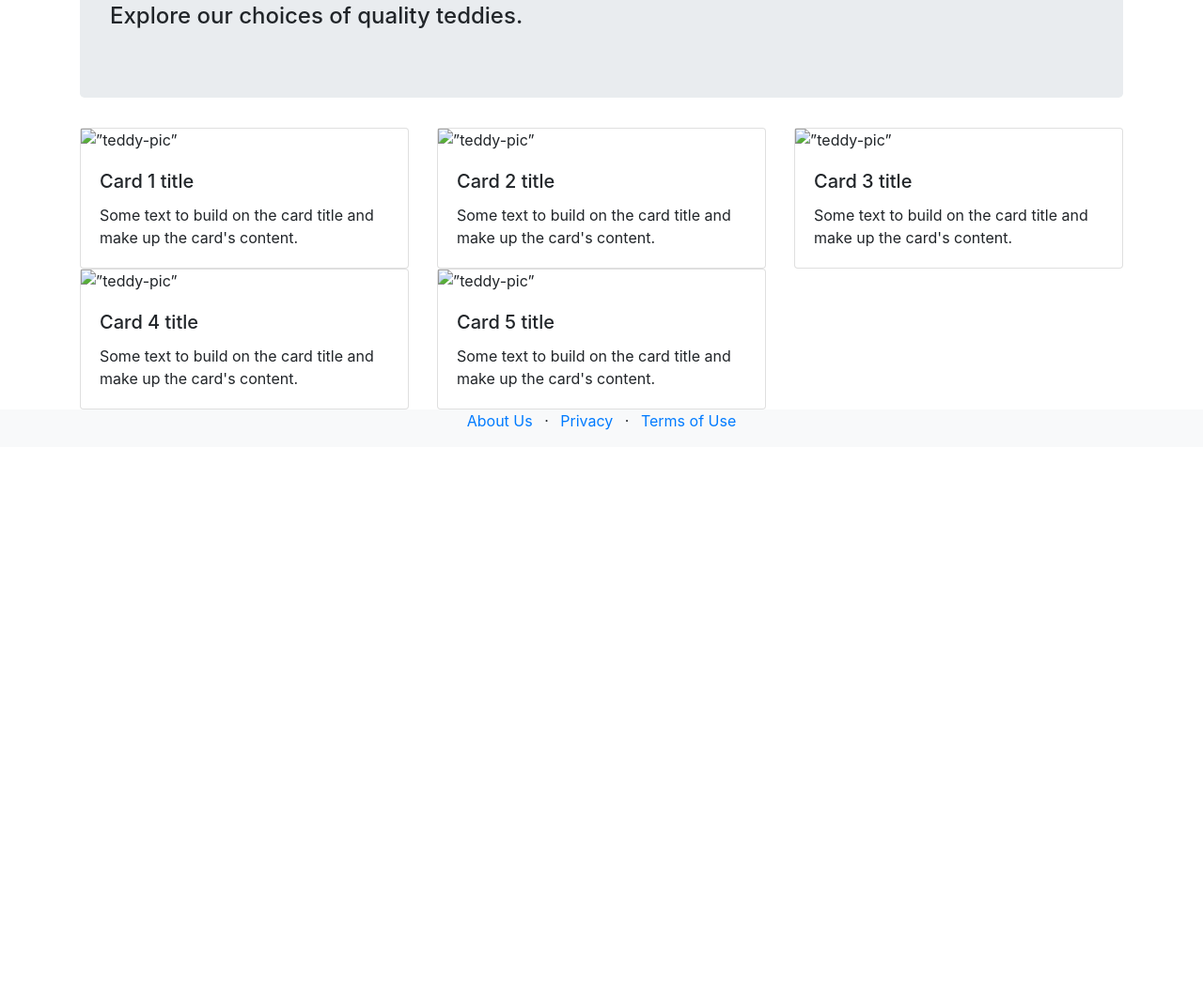
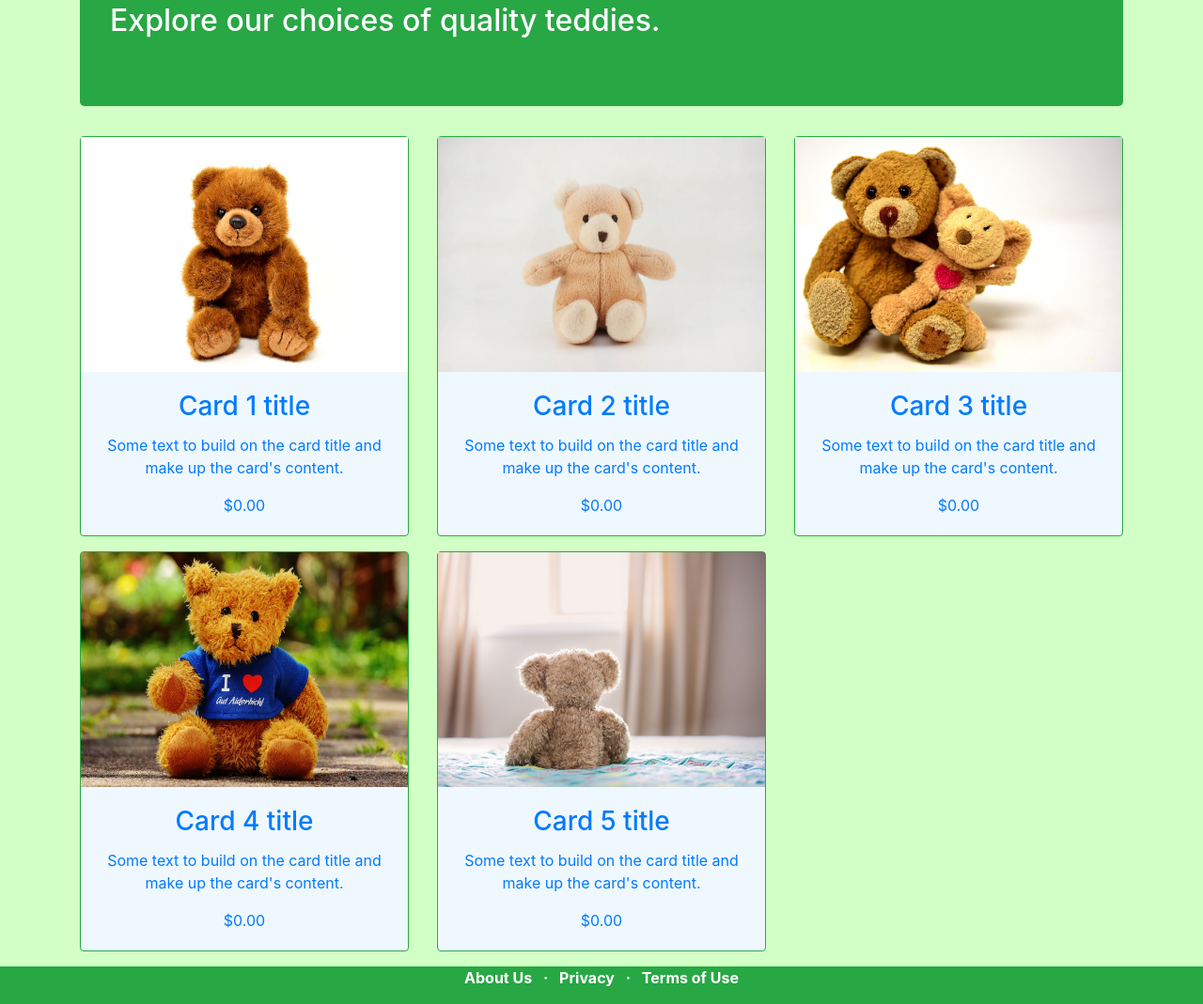
Before and after one commit to earjcr/OrinocoFlow, a website: page index.html in a window 1280 px wide. Shown: the part 225-1294 px from the top of the page at 94% size. Before the commit the page ends 800 px from the top, so only its background shows below. Drawn offline with nearby package versions, Linux system fonts and the light colour scheme.

Commit message:
Day Save 5/1/21
Good progress on index.html. Ready for creating item.html tomorrow.

```diff
--- /dev/null
+++ b/css/scripts.css
@@ -0,0 +1,3 @@
+.mintcream {
+    background-color: mintcream;
+}
--- a/index.html
+++ b/index.html
@@ -3,17 +3,17 @@
   <head>
     <!-- Required meta tags -->
     <meta charset="utf-8" />
-    <meta name="viewport" content="width=device-width, initial-scale=1, shrink-to-fit=no" />
+    <meta name="viewport" content="width=device-width, initial-scale=1, shrink-to-fit=no">
     <link rel="stylesheet" href="https://stackpath.bootstrapcdn.com/bootstrap/4.3.1/css/bootstrap.min.css" integrity="sha384-ggOyR0iXCbMQv3Xipma34MD+dH/1fQ784/j6cY/iJTQUOhcWr7x9JvoRxT2MZw1T" crossorigin="anonymous" />
     <title>OrinocoFlow</title>
   </head>
-  <body>
+  <body style="background-color: rgb(209, 255, 197)">
     <div class="bg-dark">
       <div class="container">
         <div class="row">
-          <nav class="col navbar navbar-expand-lg navbar-dark">
+          <nav class="col navbar navbar-expand-lg navbar-dark justify-content-center">
             <a class="navbar-brand" href="index.html">
-              <img src="images/OrinocoLogo.png" width="351" height="82" alt="Orinoco Logo" />
+              <img src="images/OrinocoLogo.png" width="351px" height="82px" alt="Orinoco Logo" />
             </a>
             <button class="navbar-toggler" type="button" data-toggle="collapse" data-target="#navbarContent">
               <span class="navbar-toggler-icon"></span>
@@ -39,70 +39,91 @@
     <div class="container">
       <div class="row">
         <div class="col">
-          <div class="jumbotron">
-            <h1 class="header">Welcome to Orinoco!</h1>
-            <h4>Explore our choices of quality teddies.</h4>
+          <div class="jumbotron bg-success">
+            <h1 class="header text-white">Welcome to Orinoco!</h1>
+            <h2 class="text-white">Explore our choices of quality teddies.</h2>
           </div>
         </div>
       </div>
+      <!--
+      <div class="embed-responsive embed-responsive-16by9">
+        <iframe class="embed-responsive-item" src="..."></iframe>
+      </div>
+      -->
       <div class="row">
-        <div class="col-12 col-lg-4">
-          <div class="card">
-            <img src=”images/teddy_1.jpg” class=”card-img-top” alt=”teddy-pic” id="pic-1">
-            <div class="card-body">
-              <h5 class="card-title" id="title-1">Card 1 title</h5>
-              <p class="card-text" id="text-1">Some text to build on the card title and make up the card's content.</p>
+        <div class="col-12 col-md-6 col-lg-4">
+          <a href="#">
+            <div class="card border border-success shadow-0 mb-3" style="background-color: aliceblue">
+              <img src="images/teddy_1.jpg" alt="teddy picture 1" width="auto" height="250px" max-height="250px">
+              <div class="card-body">
+                <h3 class="card-title text-center">Card 1 title</h3>
+                <p class="card-text text-center">Some text to build on the card title and make up the card's content.</p>
+                <p class="card-text text-center" id="cost-1" weight="heavy">$0.00</p>
+              </div>
             </div>
-          </div>
+          </a>
         </div>
-        <div class="col-12 col-lg-4">
-          <div class="card">
-            <img src=”images/teddy_2.jpg” class=”card-img-top” alt=”teddy-pic” id="pic-2">
-            <div class="card-body">
-              <h5 class="card-title" id="title-2">Card 2 title</h5>
-              <p class="card-text" id="text-2">Some text to build on the card title and make up the card's content.</p>
+
+        <div class="col-12 col-md-6 col-lg-4">
+          <a href="#">
+            <div class="card border border-success shadow-0 mb-3" style="background-color: aliceblue">
+              <img src="images/teddy_2.jpg" alt="teddy picture 2" class="image-responsive" width="auto" height="250px" max-height="250px">
+              <div class="card-body">
+                <h3 class="card-title text-center">Card 2 title</h3>
+                <p class="card-text text-center">Some text to build on the card title and make up the card's content.</p>
+                <p class="card-text text-center" id="cost-2" weight="heavy">$0.00</p>
+              </div>
             </div>
-          </div>
+          </a>
         </div>
-        <div class="col-12 col-lg-4">
-          <div class="card">
-            <img src=”images/teddy_3.jpg” class=”card-img-top” alt=”teddy-pic” id="pic-3">
-            <div class="card-body">
-              <h5 class="card-title" id="title-3">Card 3 title</h5>
-              <p class="card-text" id="text-3">Some text to build on the card title and make up the card's content.</p>
+        <div class="col-12 col-md-6 col-lg-4">
+          <a href="#">
+            <div class="card border border-success shadow-0 mb-3" style="background-color: aliceblue">
+              <img src="images/teddy_3.jpg" alt="teddy picture 3" class="image-responsive" width="auto" height="250px" max-height="250px">
+              <div class="card-body">
+                <h3 class="card-title text-center">Card 3 title</h3>
+                <p class="card-text text-center">Some text to build on the card title and make up the card's content.</p>
+                <p class="card-text text-center" id="cost-3">$0.00</p>
+              </div>
             </div>
-          </div>
+          </a>
         </div>
-        <div class="col-12 col-lg-4">
-          <div class="card">
-            <img src=”images/teddy_4.jpg” class=”card-img-top” alt=”teddy-pic” id="pic-4">
-            <div class="card-body">
-              <h5 class="card-title" id="title-4">Card 4 title</h5>
-              <p class="card-text" id="text-4">Some text to build on the card title and make up the card's content.</p>
+        <div class="col-12 col-md-6 col-lg-4">
+          <a href="#">
+            <div class="card border border-success shadow-0 mb-3" style="background-color: aliceblue">
+              <img src="images/teddy_4.jpg" alt="teddy picture 4" class="image-responsive" width="auto" height="250px" max-height="250px">
+              <div class="card-body">
+                <h3 class="card-title text-center">Card 4 title</h3>
+                <p class="card-text text-center">Some text to build on the card title and make up the card's content.</p>
+                <p class="card-text text-center" id="cost-4">$0.00</p>
+              </div>
             </div>
-          </div>
+          </a>
         </div>
-        <div class="col-12 col-lg-4">
-          <div class="card">
-            <img src=”images/teddy_5.jpg” class=”card-img-top” alt=”teddy-pic” id="pic-5">
-            <div class="card-body">
-              <h5 class="card-title" id="title-5">Card 5 title</h5>
-              <p class="card-text" id="text-5">Some text to build on the card title and make up the card's content.</p>
+        <div class="col-12 col-md-6 col-lg-4">
+          <a href="#">
+            <div class="card border border-success shadow-0 mb-3" style="background-color: aliceblue">
+              <img src="images/teddy_5.jpg" alt="teddy picture 5"  class="image-responsive" width="auto" height="250px" max-height="250px">
+              <div class="card-body">
+                <h3 class="card-title text-center">Card 5 title</h3>
+                <p class="card-text text-center">Some text to build on the card title and make up the card's content.</p>
+                <p class="card-text text-center" id="cost-5">$0.00</p>
+              </div>
             </div>
-          </div>
+          </a>
         </div>
       </div>
     </div>
-    <div class="bg-light">
+    <div class="bg-success">
       <div class="container">
         <div class="row">
           <div class="col">
-            <ul class="list-inline text-center">
-              <li class="list-inline-item"><a href="#">About Us</a></li>
+            <ul class="list-inline text-center font-weight-bold text-white">
+              <li class="list-inline-item"><a href="#" class="text-white">About Us</a></li>
               <li class="list-inline-item">&middot;</li>
-              <li class="list-inline-item"><a href="#">Privacy</a></li>
+              <li class="list-inline-item"><a href="#" class="text-white">Privacy</a></li>
               <li class="list-inline-item">&middot;</li>
-              <li class="list-inline-item"><a href="#">Terms of Use</a></li>
+              <li class="list-inline-item"><a href="#" class="text-white">Terms of Use</a></li>
             </ul>
           </div>
         </div>
```
Also changed, not shown: 1 other file.
